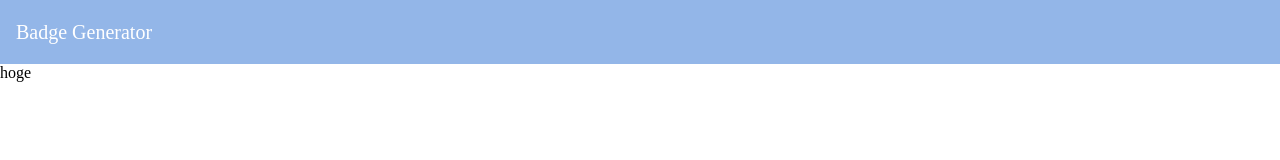
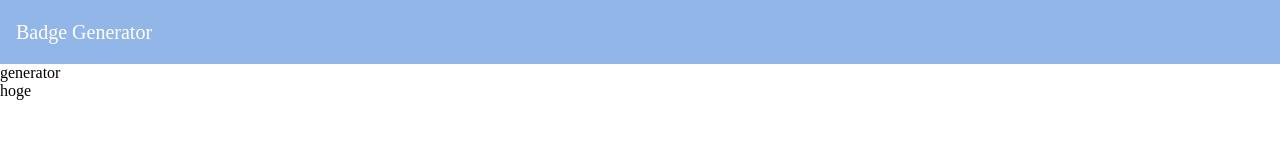
Before and after one commit to kyoruni/badge-generator, a Vue app: page / in a window 1280 px wide. Shown: the top 160 px of the page. Built offline with nearby package versions, Linux system fonts and the light colour scheme.

Commit message:
:wrench: ジェネレーターのコンポーネント作成

```diff
--- a/src/App.vue
+++ b/src/App.vue
@@ -1,17 +1,20 @@
 <template>
   <div id="app">
     <header-menu/>
+    <generator/>
     hoge
   </div>
 </template>
 
 <script>
 import HeaderMenu from '@/components/HeaderMenu'
+import Generator from '@/components/Generator'
 
 export default {
   name: 'App',
   components: {
     HeaderMenu,
+    Generator,
   }
 }
 </script>
--- /dev/null
+++ b/src/components/Generator.vue
@@ -0,0 +1,5 @@
+<template>
+  <div class="generator">
+    generator
+  </div>
+</template>
```
